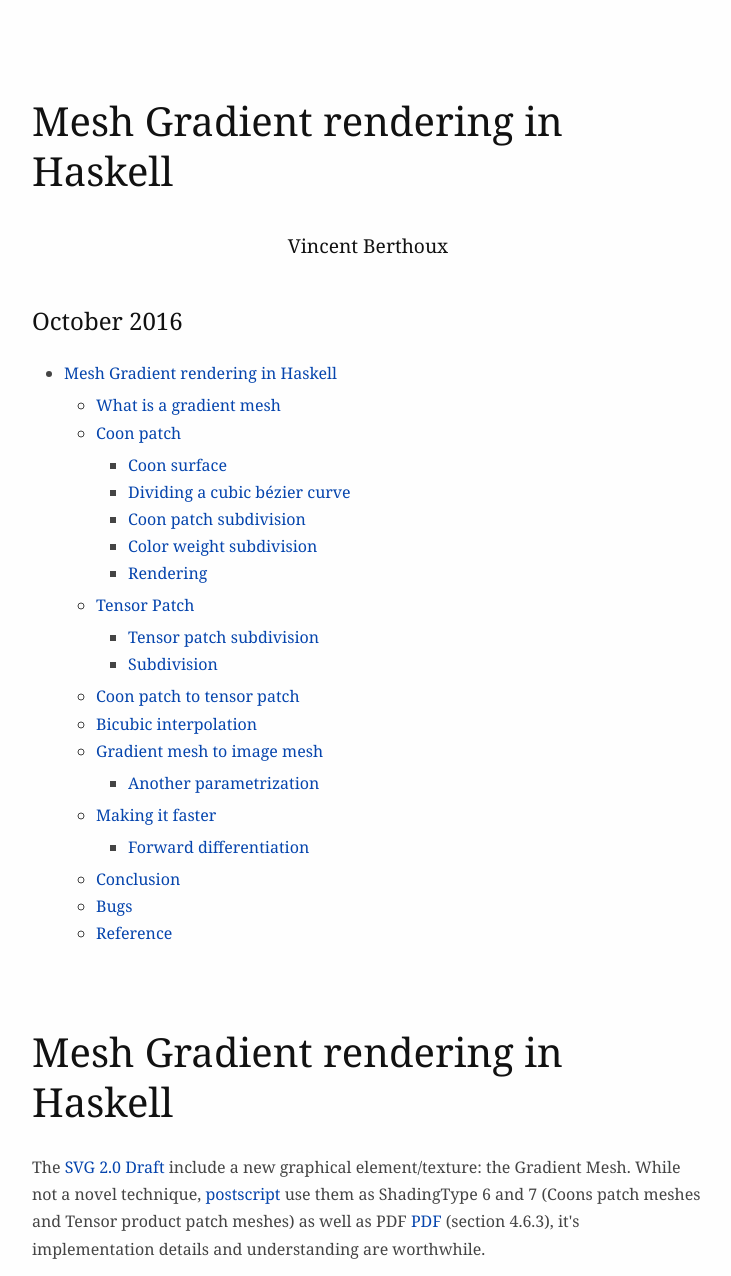
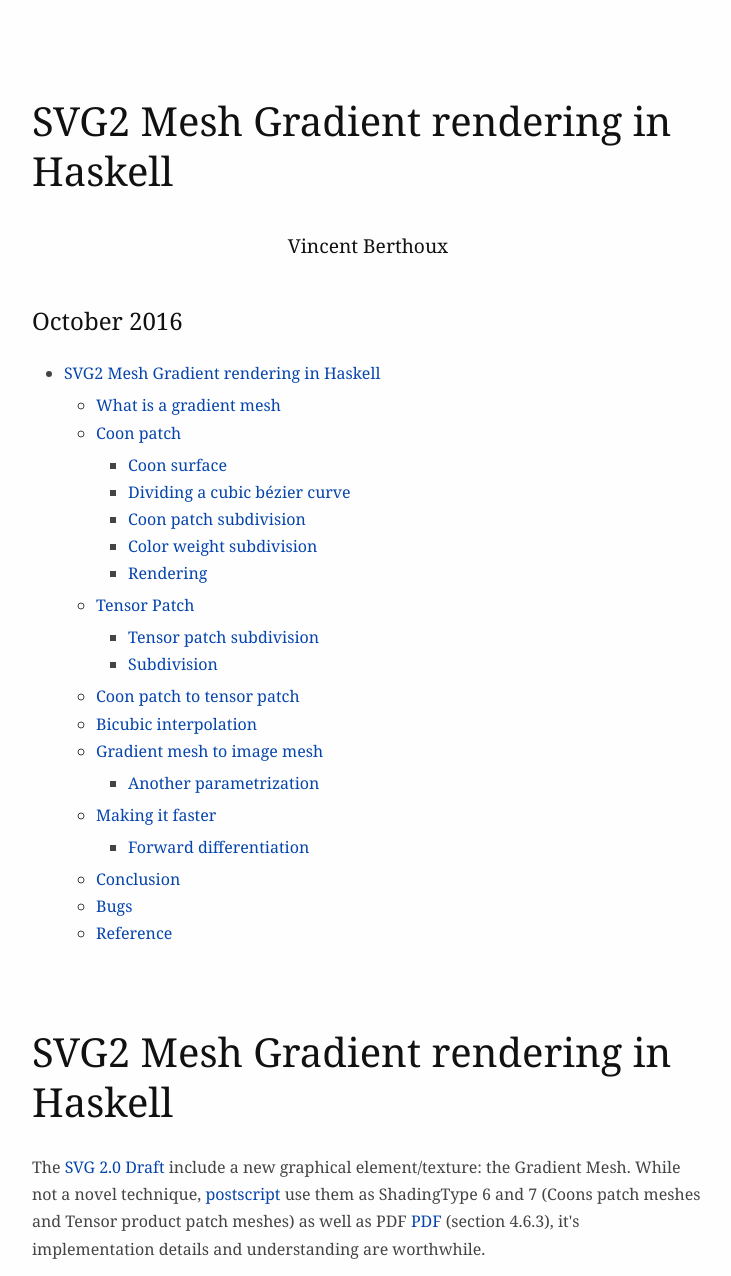
Before and after one commit to Twinside/Twinside.github.io, a plain HTML site: page coon_rendering.html in a window 1280 px wide. Shown: the top 1276 px of the page, without its empty margins (272-1003 px from the left). Drawn offline with nearby package versions, Linux system fonts and the light colour scheme; some packages are replaced by stand-ins of ours.

Commit message:
Bumping title

```diff
--- a/coon_rendering.html
+++ b/coon_rendering.html
@@ -5,7 +5,7 @@
   <meta http-equiv="Content-Style-Type" content="text/css" />
   <meta name="generator" content="pandoc" />
   <meta name="author" content="Vincent Berthoux" />
-  <title>Mesh Gradient rendering in Haskell</title>
+  <title>SVG2 Mesh Gradient rendering in Haskell</title>
   <style type="text/css">code{white-space: pre;}</style>
   <style type="text/css">
 div.sourceCode { overflow-x: auto; }
@@ -49,13 +49,13 @@ code > span.in { color: #60a0b0; font-weight: bold; font-style: italic; } /* Inf
 </head>
 <body>
 <div id="header">
-<h1 class="title">Mesh Gradient rendering in Haskell</h1>
+<h1 class="title">SVG2 Mesh Gradient rendering in Haskell</h1>
 <h2 class="author">Vincent Berthoux</h2>
 <h3 class="date">October 2016</h3>
 </div>
 <div id="TOC">
 <ul>
-<li><a href="#mesh-gradient-rendering-in-haskell">Mesh Gradient rendering in Haskell</a><ul>
+<li><a href="#svg2-mesh-gradient-rendering-in-haskell">SVG2 Mesh Gradient rendering in Haskell</a><ul>
 <li><a href="#what-is-a-gradient-mesh">What is a gradient mesh</a></li>
 <li><a href="#coon-patch">Coon patch</a><ul>
 <li><a href="#coon-surface">Coon surface</a></li>
@@ -82,7 +82,7 @@ code > span.in { color: #60a0b0; font-weight: bold; font-style: italic; } /* Inf
 </ul></li>
 </ul>
 </div>
-<h1 id="mesh-gradient-rendering-in-haskell">Mesh Gradient rendering in Haskell</h1>
+<h1 id="svg2-mesh-gradient-rendering-in-haskell">SVG2 Mesh Gradient rendering in Haskell</h1>
 <p>The <a href="https://svgwg.org/svg2-draft/pservers.html#MeshGradientElement">SVG 2.0 Draft</a> include a new graphical element/texture: the Gradient Mesh. While not a novel technique, <a href="https://partners.adobe.com/public/developer/en/ps/sdk/TN5600.SmoothShading.pdf">postscript</a> use them as ShadingType 6 and 7 (Coons patch meshes and Tensor product patch meshes) as well as PDF <a href="http://www.adobe.com/content/dam/Adobe/en/devnet/acrobat/pdfs/pdf_reference_1-7.pdf">PDF</a> (section 4.6.3), it's implementation details and understanding are worthwhile.</p>
 <p>This document will describe how is defined a Gradient mesh within the SVG 2 draft specification, describes how to render it, look at the Postscript/PDF extension for tensor product and, finally the other possible extension for the tool.</p>
 <p>Keep your <a href="http://pomax.github.io/bezierinfo/">pomax guide to the bezier curve</a> nearby and Let's roll.</p>
```
Also changed, not shown: 1 other file.
